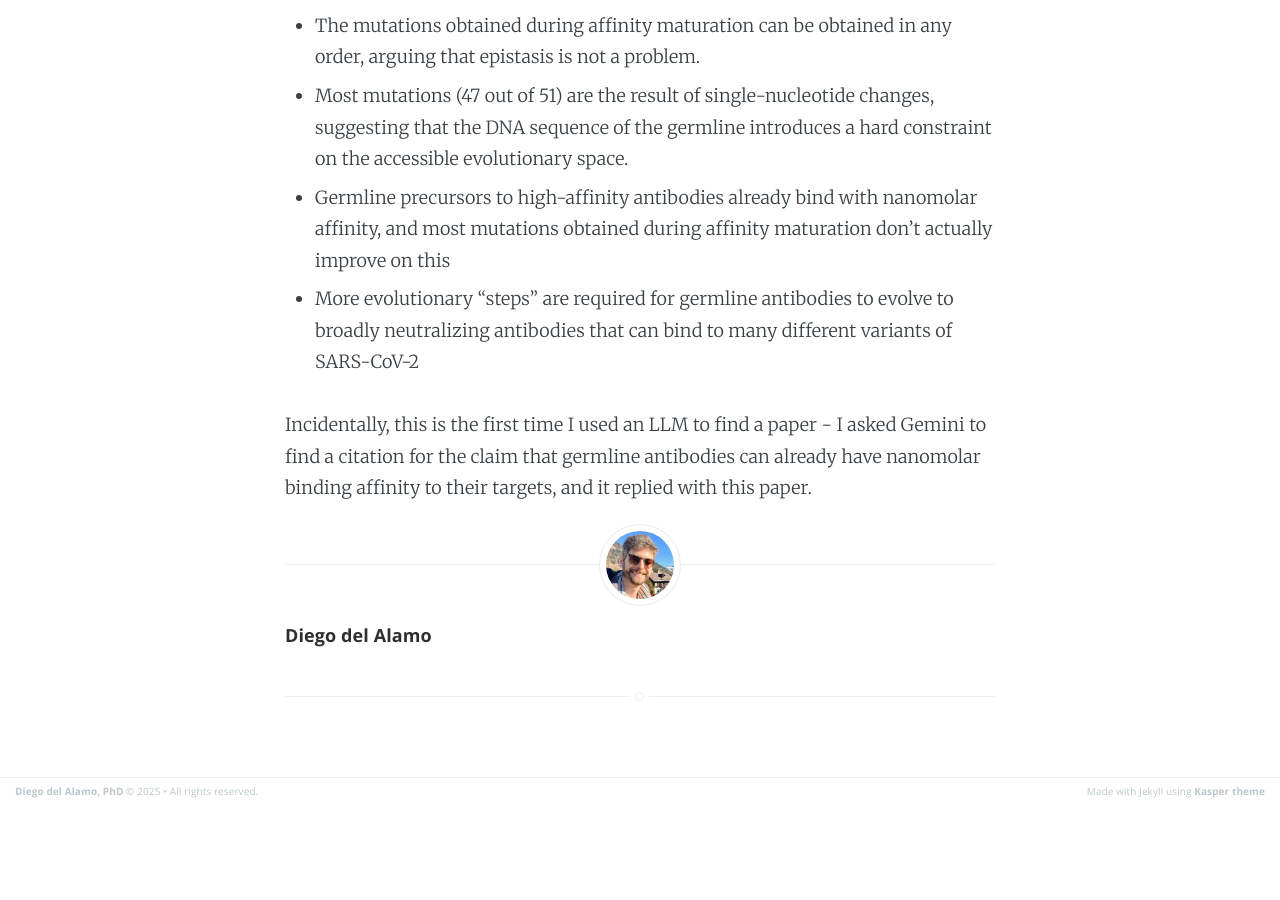
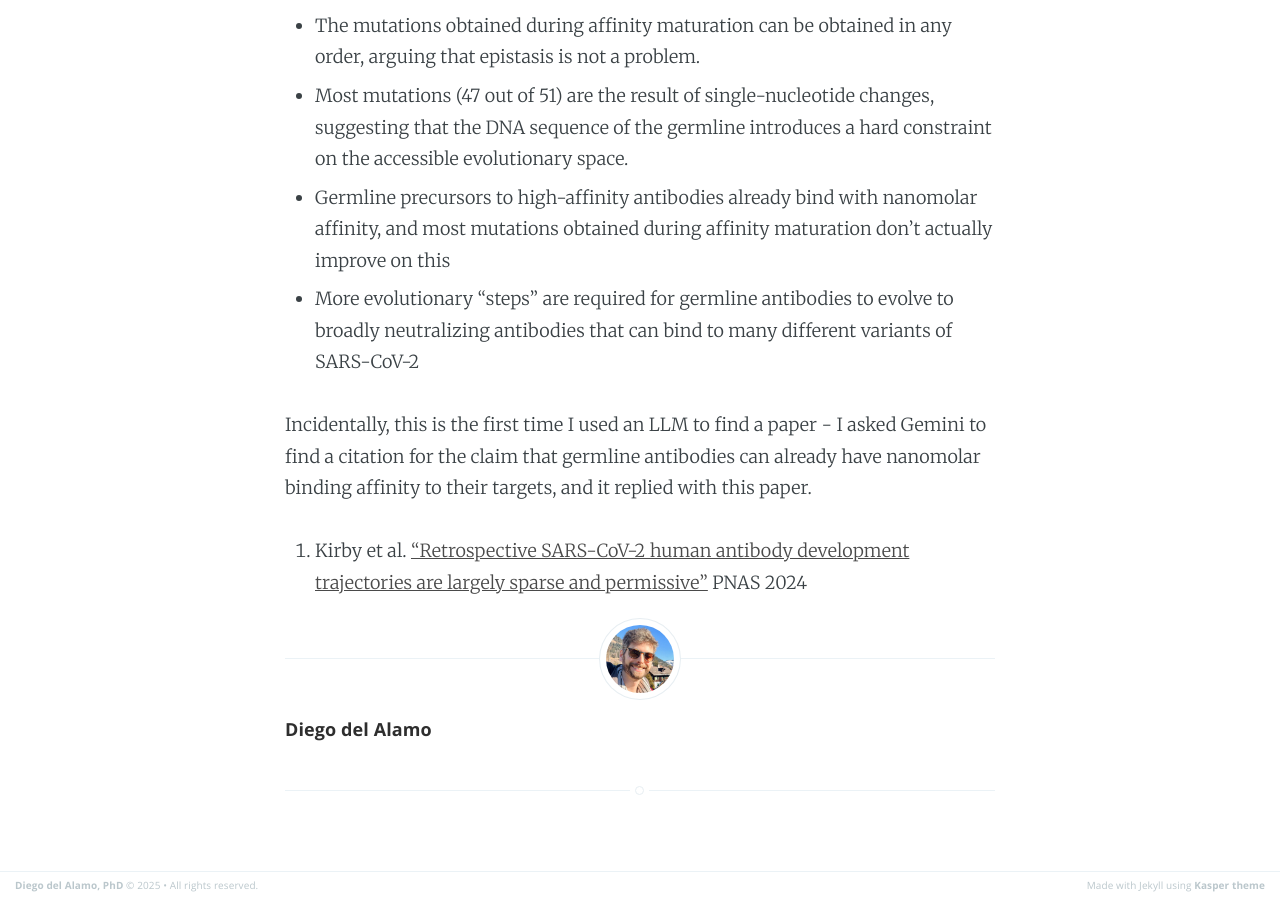
Before and after one commit to delalamo/delalamo.github.io, a Jekyll site: the page built from _posts/2025-02-14-ab_evol.markdown, in a window 1280 px wide and 900 px high, scrolled down 754 px. Built offline with Jekyll 4.4.1, drawn with Linux system fonts in a browser that asks for light colours; before the commit the page ends 1559 px from its top, so only the background shows below that.

Commit message:
Adding reference for post

```diff
--- a/_posts/2025-02-14-ab_evol.markdown
+++ b/_posts/2025-02-14-ab_evol.markdown
@@ -15,3 +15,5 @@ Antibodies evolve differently from most proteins. Instead of maintaining functio
 *   More evolutionary "steps" are required for germline antibodies to evolve to broadly neutralizing antibodies that can bind to many different variants of SARS-CoV-2
 
 Incidentally, this is the first time I used an LLM to find a paper - I asked Gemini to find a citation for the claim that germline antibodies can already have nanomolar binding affinity to their targets, and it replied with this paper.
+
+1. Kirby et al. ["Retrospective SARS-CoV-2 human antibody development trajectories are largely sparse and permissive"](doi.org/10.1073/pnas.2412787122) PNAS 2024
```
